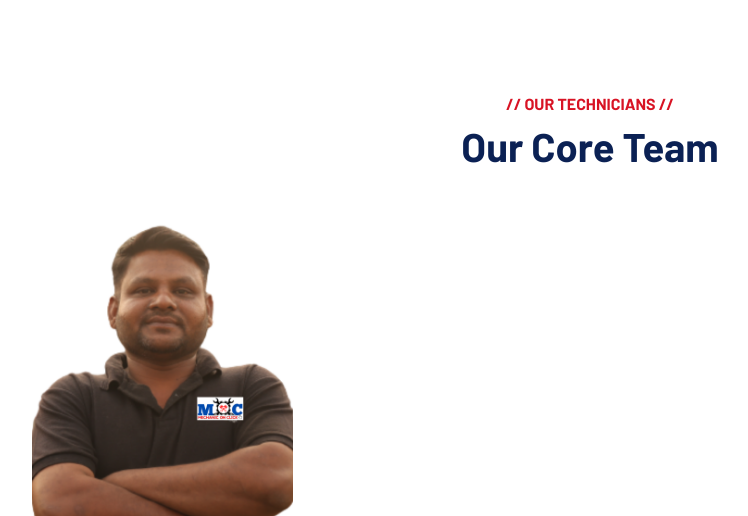
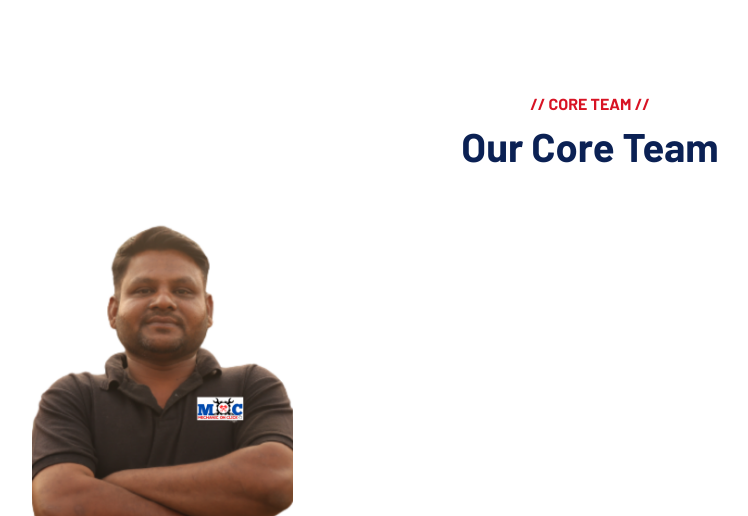
Before and after one commit to rhlgr/MechanicOnClick, a Django app: page / in a window 1280 px wide. Shown: the part 3450-3966 px from the top of the page, without its empty margins (50-798 px from the left). Run offline with Django 4.2, Linux system fonts and the light colour scheme; data comes from the database, SQL or seed files in the repository; both versions use the stored data as it was after the commit; some libraries are stand-ins or nearby versions.

Commit message:
Changes VIew HEading

```diff
--- a/templates/Base/employee_view.html
+++ b/templates/Base/employee_view.html
@@ -2,7 +2,7 @@
 <div class="container-xxl py-5">
     <div class="container">
         <div class="text-center wow fadeInUp" data-wow-delay="0.1s">
-            <h6 class="text-primary text-uppercase">// Our Technicians //</h6>
+            <h6 class="text-primary text-uppercase">// Core Team //</h6>
             <h1 class="mb-5">Our Core Team</h1>
         </div>
         <div class="row g-4">
```
Also changed, not shown: db.sqlite3, media/media/empimg/Tahir_Khan.png (added).
